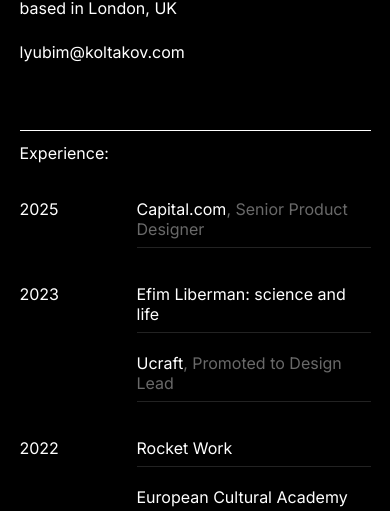
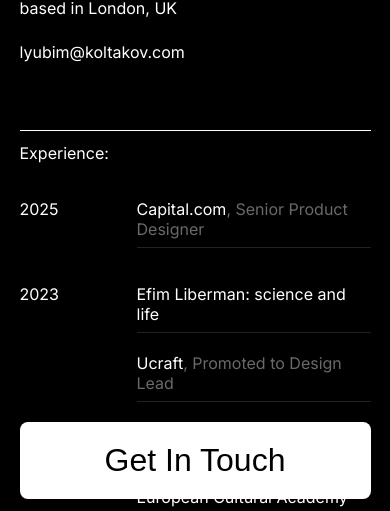
Before and after one commit to lyubim/lyubim.github.io, a plain HTML site: page index.html in a window 390 px wide. Shown: the part 333-844 px from the top of the page. Drawn offline with Linux system fonts and the light colour scheme.

Commit message:
Pin Get In Touch button to the bottom of the screen on mobile
Co-Authored-By: Claude Fable 5.2 <noreply@anthropic.com>
Claude-Session: https://claude.ai/code/session_01V5mvFtrL4545mMTSzroEJ6

```diff
--- a/index.html
+++ b/index.html
@@ -249,10 +249,17 @@
                 width: 100%;
             }
 
+            /* Pinned to the bottom of the screen from the start; body padding keeps the footer clear of it */
+            body {
+                padding-bottom: 100px;
+            }
+
             .cta {
-                grid-row: 3;
-                position: static;
-                width: 100%;
+                left: 5%;
+                bottom: calc(12px + env(safe-area-inset-bottom, 0px));
+                z-index: 1;
+                width: 90%;
+                mix-blend-mode: normal;
             }
 
             main, footer {
```
